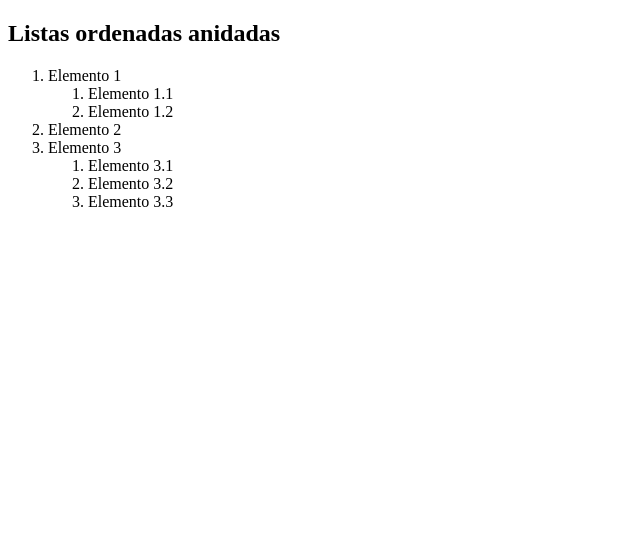
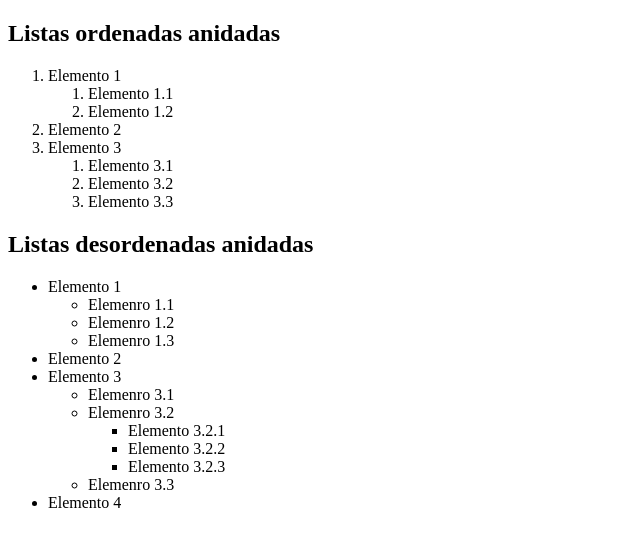
Before and after one commit to kkostadinkc/UT1DIW, a plain HTML site: page Sesion 4 (23-09-2019)/Ejercicio3.html in a window 1280 px wide. Shown: the whole page, without its empty margins (0-640 px from the left). Drawn offline with Linux system fonts and the light colour scheme.

Commit message:
Version 1.1 de la rama sesion 4. En esta ocasion añado listas ordenadas y desordenadas de varios niveles

```diff
--- a/Sesion 4 (23-09-2019)/Ejercicio3.html
+++ b/Sesion 4 (23-09-2019)/Ejercicio3.html
@@ -27,5 +27,32 @@
             </li>
         </ol>
 
+        <h2>Listas desordenadas anidadas</h2>
+        <ul>
+            <li>Elemento 1
+                <ul>
+                    <li>Elemenro 1.1</li>
+                    <li>Elemenro 1.2</li>
+                    <li>Elemenro 1.3</li>
+                </ul>
+            </li>
+            <li>Elemento 2</li>
+            <li>Elemento 3
+                <ul>
+                    <li>Elemenro 3.1</li>
+                    <li>Elemenro 3.2
+                        <ul>
+                            <li>Elemento 3.2.1</li>
+                            <li>Elemento 3.2.2</li>
+                            <li>Elemento 3.2.3</li>
+                        </ul>
+                    </li>
+                    <li>Elemenro 3.3</li>
+                </ul>
+            <li>Elemento 4</li>
+            </li>
+
+        </ul>
+
     </body>
 </html>
```
